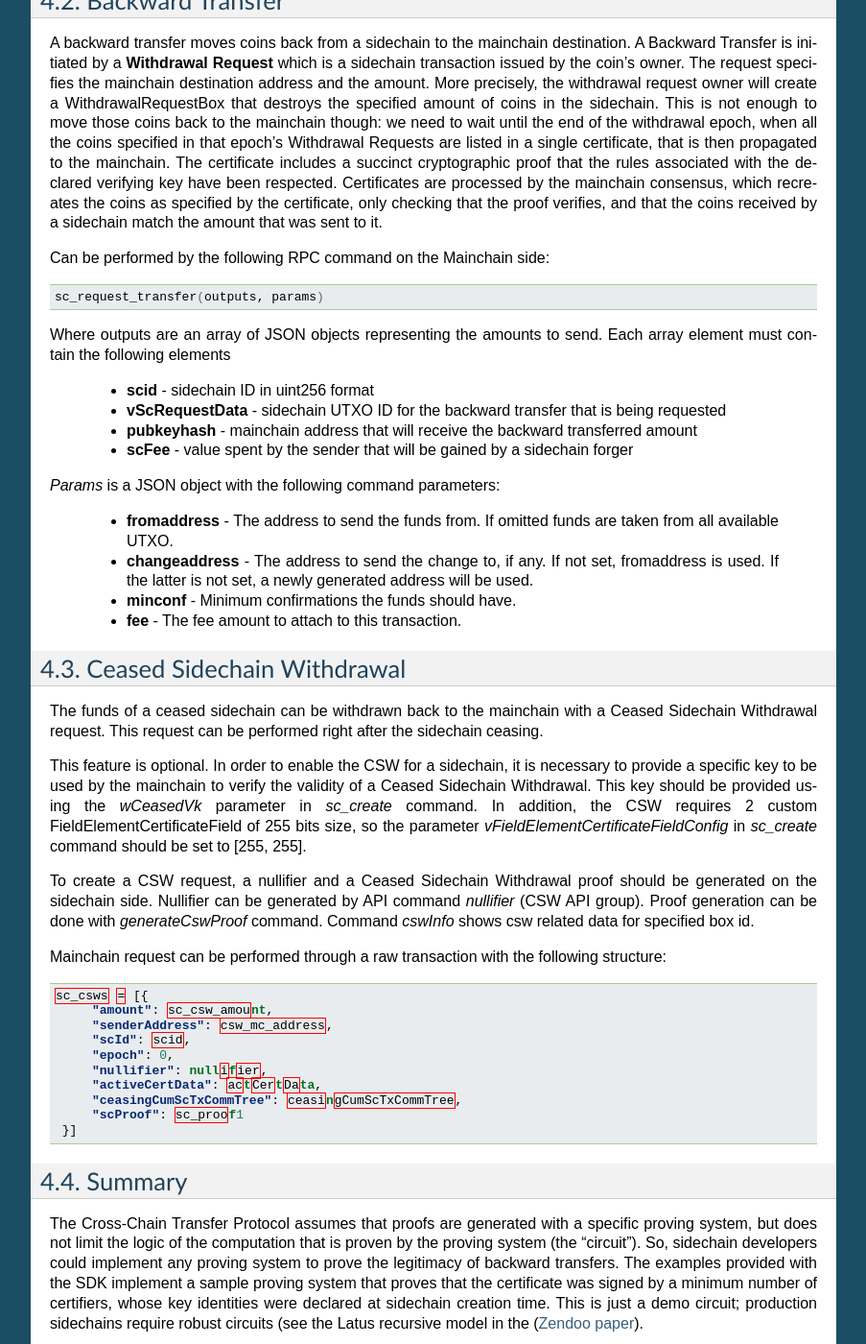
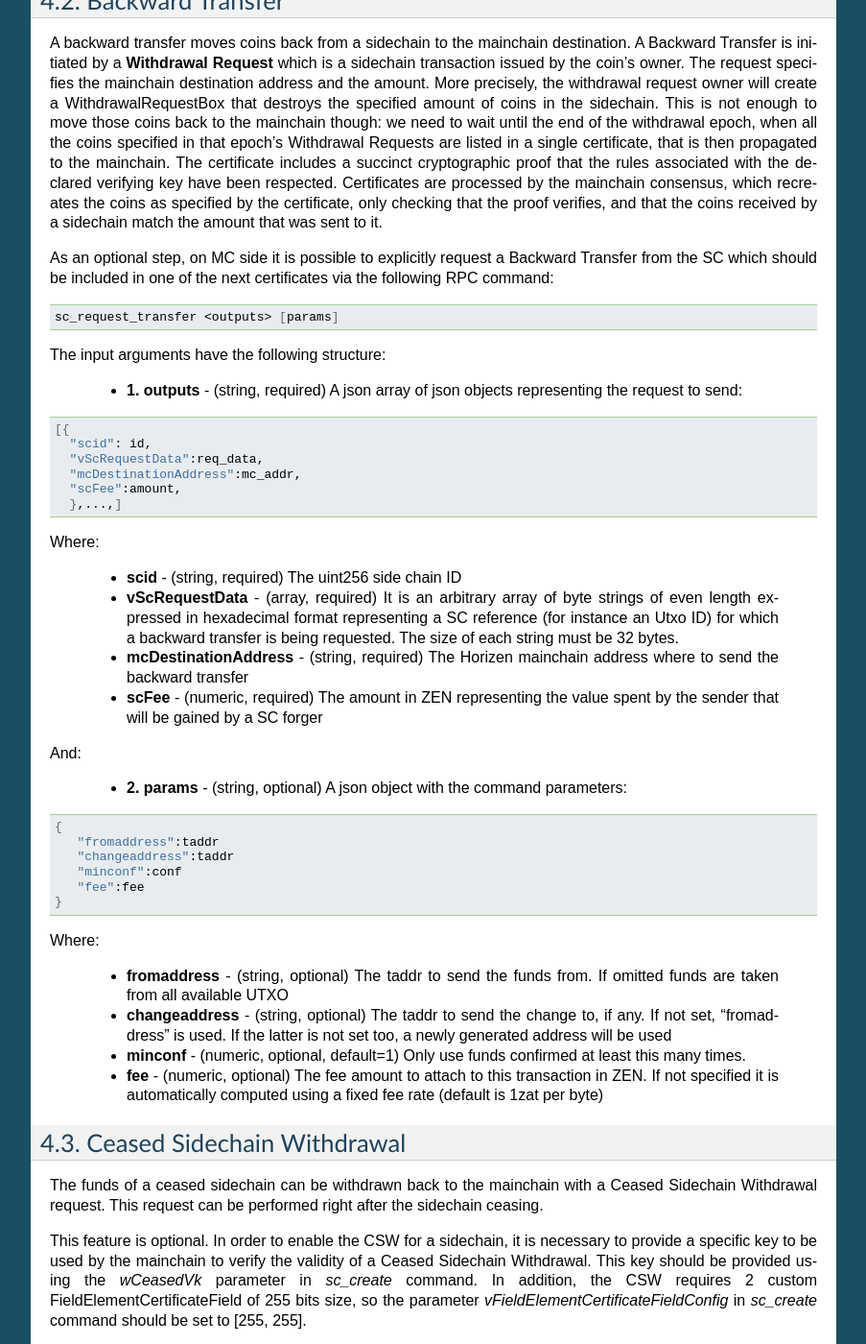
Before and after one commit to HorizenOfficial/developer-horizen-global, a Sphinx documentation site: the page built from docs/introduction/Cross-chain-transfer-protocol.rst, in a window 1280 px wide and 1400 px high, scrolled down 2840 px. Shown: the whole window at 96% size, without its empty margins (198-1101 px from the left). Built offline with Sphinx 7.4.7, drawn with Linux system fonts in a browser that asks for light colours.

Commit message:
Fixed description for sc_request_transfer command

```diff
--- a/docs/introduction/Cross-chain-transfer-protocol.rst
+++ b/docs/introduction/Cross-chain-transfer-protocol.rst
@@ -135,25 +135,52 @@ A backward transfer moves coins back from a sidechain to the mainchain destinati
 A Backward Transfer is initiated by a **Withdrawal Request** which is a sidechain transaction issued by the coin's owner. The request specifies the mainchain destination address and the amount. More precisely, the withdrawal request owner will create a WithdrawalRequestBox that destroys the specified amount of coins in the sidechain. This is not enough to move those coins back to the mainchain though: we need to wait until the end of the withdrawal epoch, when all the coins specified in that epoch’s Withdrawal Requests are listed in a single certificate, that is then propagated to the mainchain.
 The certificate includes a succinct cryptographic proof that the rules associated with the declared verifying key have been respected. Certificates are processed by the mainchain consensus, which recreates the coins as specified by the certificate, only checking that the proof verifies, and that the coins received by a sidechain match the amount that was sent to it.
 
-Can be performed by the following RPC command on the Mainchain side:
+As an optional step, on MC side it is possible to explicitly request a Backward Transfer from the SC which should be included in one of the next certificates via the following RPC command:
 
 .. code:: Bash
 
-    sc_request_transfer(outputs, params)
+    sc_request_transfer <outputs> [params]
 
-Where outputs are an array of JSON objects representing the amounts to send. Each array element must contain the following elements
+The input arguments have the following structure:
 
-   - **scid**           - sidechain ID in uint256 format
-   - **vScRequestData** - sidechain UTXO ID for the backward transfer that is being requested
-   - **pubkeyhash**     - mainchain address that will receive the backward transferred amount
-   - **scFee**          - value spent by the sender that will be gained by a sidechain forger
+ - **1. outputs**                     - (string, required) A json array of json objects representing the request to send:
 
-*Params* is a JSON object with the following command parameters:
+.. code:: Bash
 
-   - **fromaddress**   - The address to send the funds from. If omitted funds are taken from all available UTXO.
-   - **changeaddress** - The address to send the change to, if any. If not set, fromaddress is used. If the latter is not set, a newly generated address will be used.
-   - **minconf**       - Minimum confirmations the funds should have.
-   - **fee**           - The fee amount to attach to this transaction.
+  [{
+    "scid": id,
+    "vScRequestData":req_data,
+    "mcDestinationAddress":mc_addr,
+    "scFee":amount,
+    },...,]
+
+Where:
+
+     - **scid**                 - (string, required) The uint256 side chain ID
+     - **vScRequestData**       - (array, required) It is an arbitrary array of byte strings of even length expressed in hexadecimal format representing a SC reference (for instance an Utxo ID) for which a backward transfer is being requested. The size of each string must be 32 bytes.
+     - **mcDestinationAddress** - (string, required) The Horizen mainchain address where to send the backward transfer
+     - **scFee**                - (numeric, required) The amount in ZEN representing the value spent by the sender that will be gained by a SC forger
+
+And:
+
+ - **2. params**                       - (string, optional) A json object with the command parameters:
+
+.. code:: Bash
+
+  {
+     "fromaddress":taddr
+     "changeaddress":taddr
+     "minconf":conf
+     "fee":fee
+  }
+
+Where:
+
+      - **fromaddress**   - (string, optional) The taddr to send the funds from. If omitted funds are taken from all available UTXO
+      - **changeaddress** - (string, optional) The taddr to send the change to, if any. If not set, "fromaddress" is used. If the latter is not set too, a newly generated address will be used
+      - **minconf**       - (numeric, optional, default=1) Only use funds confirmed at least this many times.
+      - **fee**           - (numeric, optional) The fee amount to attach to this transaction in ZEN. If not specified it is automatically computed using a fixed fee rate (default is 1zat per byte)
+
 
 Ceased Sidechain Withdrawal
 ===========================
```
